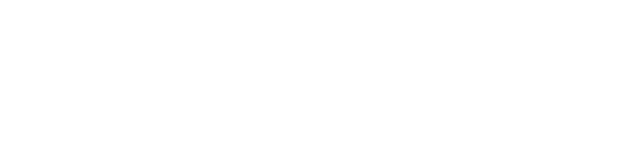
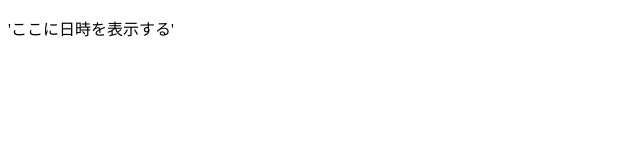
Before and after one commit to yuki-takamura/2016web1-11, a plain HTML site: page index.html in a window 1280 px wide. Shown: the whole page, without its empty margins (0-640 px from the left). Drawn offline with Linux system fonts and the light colour scheme.

Commit message:
Update index.html

```diff
--- a/index.html
+++ b/index.html
@@ -5,6 +5,9 @@
   <title>練習11</title>
  </head>
  <body>
+   <section>
+    <p id = "choice">'ここに日時を表示する'</p>
+   </section>
    <script type = "text/javascript" src = "js/default.js"></script>
  </body>
 </html>
```
